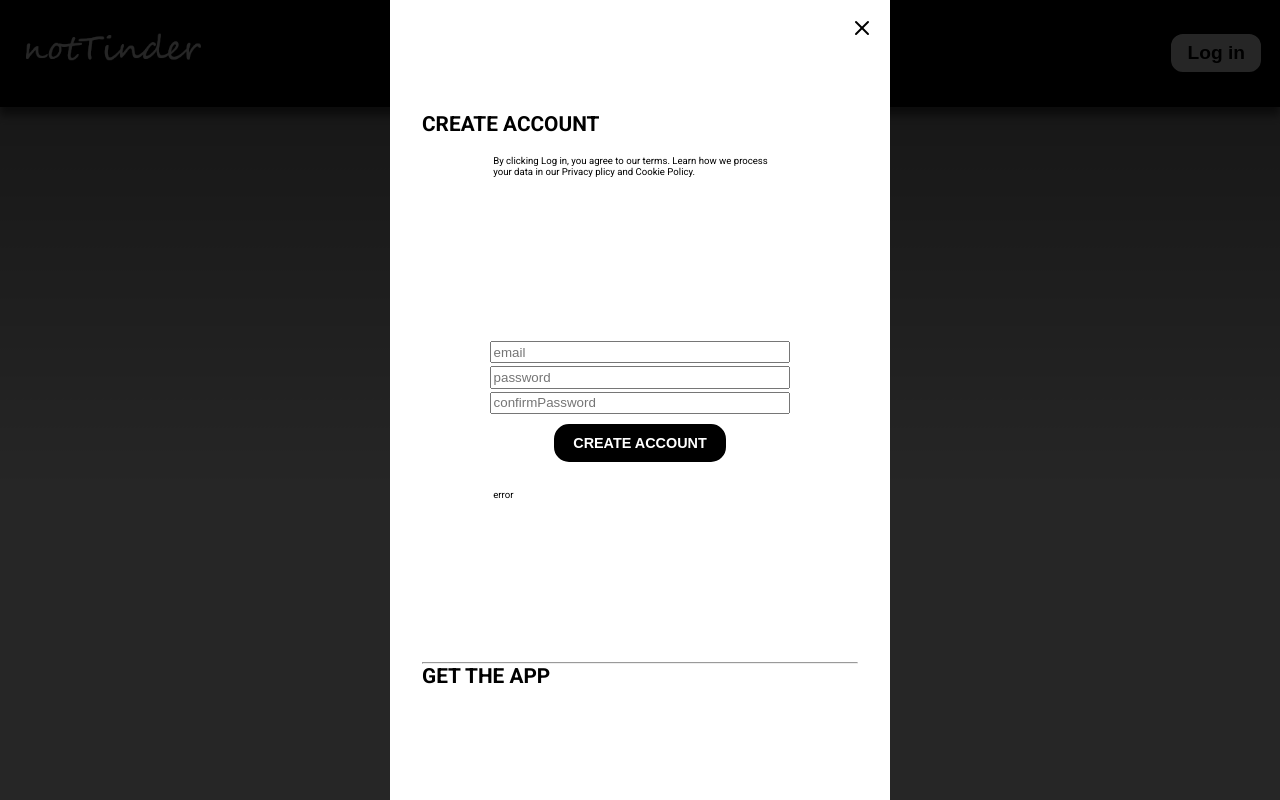
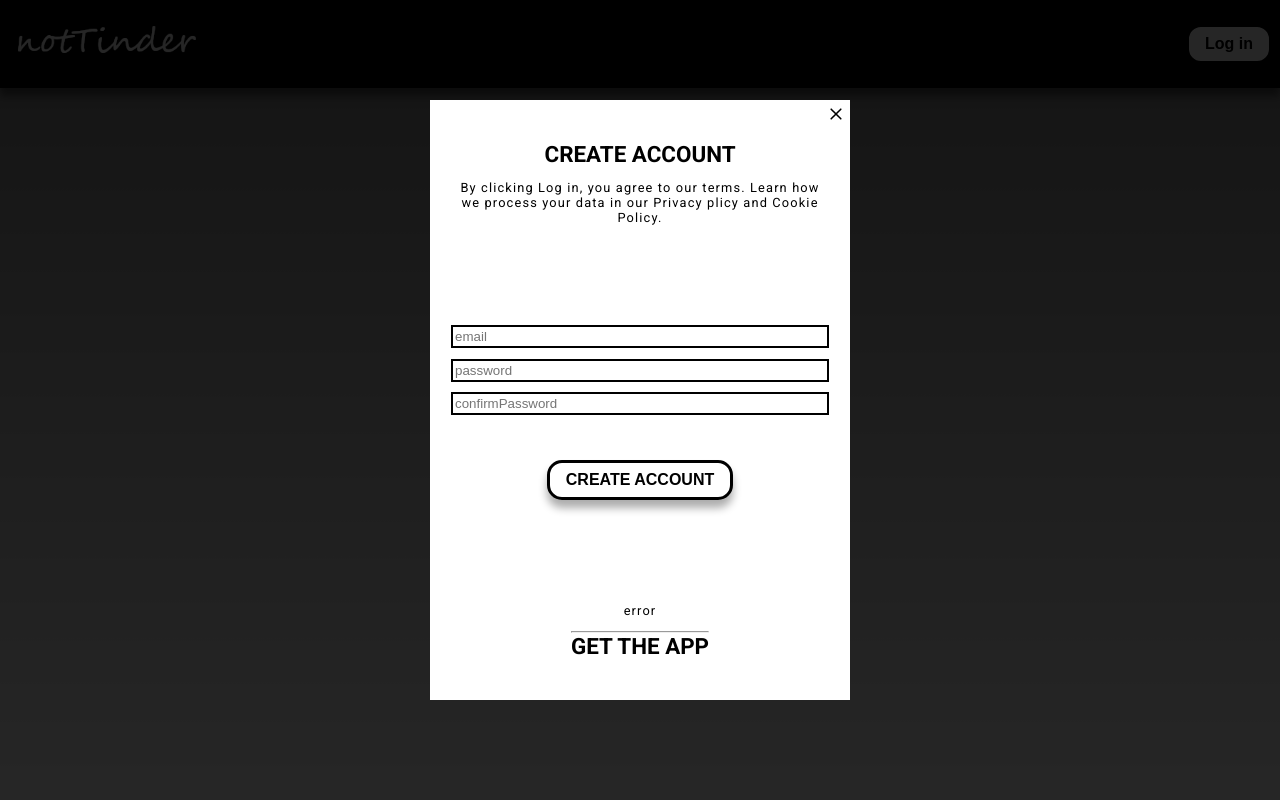
Before and after one commit to NikolaJoksimovic/not-tinder, a React (Create React App) app: page / in a window 1280 px wide. Both pictures are taken after a click on the button "Log in". Built offline with nearby package versions, Linux system fonts and the light colour scheme.

Commit message:
reform whole css from basicly scratch..

```diff
--- a/src/components/AuthorizationModal.js
+++ b/src/components/AuthorizationModal.js
@@ -21,19 +21,24 @@ const AuthorizationModal = ({ setShowModal }) => {
     e.preventDefault();
   };
   return (
-    <div className='authorization-modal-overlay'>
-      <div className='authorization-modal'>
+    <div className='authorization-modal-overlay center-flex-column'>
+      <div className='authorization-modal center-flex-column'>
         <FiX onClick={handleClick} className='fiX-icon'></FiX>
         <header>
-          <div className='create-acc-inscription'>
+          <div className='create-acc-inscription center-flex-column'>
             <h3>{isSignUp ? "CREATE ACCOUNT" : "LOG IN"}</h3>
-          </div>
             <p>
               By clicking Log in, you agree to our terms. Learn how we process
               your data in our Privacy plicy and Cookie Policy.
             </p>
+          </div>
         </header>
-        <form action='' onSubmit={handleSubmit} className='modal-form'>
+        <form
+          action=''
+          onSubmit={handleSubmit}
+          className='modal-form center-flex-column'
+        >
+          <div className='form-inputs center-flex-column'>
             <input
               type='email'
               id='email'
@@ -58,12 +63,13 @@ const AuthorizationModal = ({ setShowModal }) => {
               required={true}
               onChange={handleChange}
             />
-          <button type='submit' className='modal-submit-btn'>
+          </div>
+          <button type='submit' className='primary-btn modal-submit-btn'>
             {isSignUp ? "CREATE ACCOUNT" : "LOG IN"}
           </button>
-          <p>{error}error</p>
         </form>
         <footer>
+          <p className='modal-error-msg'>{error}error</p>
           <hr />
           <h3>GET THE APP</h3>
         </footer>
--- a/src/components/Navbar.js
+++ b/src/components/Navbar.js
@@ -6,12 +6,12 @@ const Navbar = ({ authorizationToken, setShowModal }) => {
     setShowModal(true);
   };
   return (
-    <nav>
+    <nav className='center-flex-row'>
       <div className='logo-container'>
         <img src={logo} alt='logo.png' className='logo' />
       </div>
       {!authorizationToken && (
-        <button className='nav-btn' onClick={handleClick}>
+        <button className='primary-btn nav-btn' onClick={handleClick}>
           Log in
         </button>
       )}
--- a/src/index.css
+++ b/src/index.css
@@ -13,10 +13,12 @@
   --gf-primary: "Roboto", sans-serif;
 
   /* border */
-  --border-black: 0.2rem solid black;
-  --border-white: 0.2rem solid white;
-  --text-shadow-white: 0.05rem 0.05rem rgb(207, 205, 205);
-  --box-shadow-navbar: 0 0.5rem 0.5rem rgb(78, 78, 78);
+  --border-black: 0.2em solid black;
+  --border-white: 0.2em solid white;
+  --text-shadow-white: 0.03em 0.03em rgb(255, 255, 255);
+  --box-shadow-navbar: 0 0.5em 0.5em rgb(78, 78, 78);
+  --btn-shadow-primary: 0 0.5em 0.5em rgb(78, 78, 78);
+  --btn-shadow-secondary: 0 0.5em 0.5em rgb(173, 173, 173);
 }
 * {
   box-sizing: border-box;
@@ -28,26 +30,68 @@ body {
 }
 h1 {
   text-transform: capitalize;
-  margin: 1rem;
-  padding: 1rem;
+  text-align: center;
+  margin: 0.5em;
+  padding: 0.5em;
   font-size: 2.5rem;
+}
+h2 {
 }
 h3 {
   font-size: 0.9rem;
 }
+h4 {
+}
+h5 {
+}
 p {
   font-size: 0.6rem;
+  letter-spacing: 0.2em;
+  padding: 0.5em;
+  margin: 0.5em;
 }
+
 button {
-  margin: 0.5rem;
-  padding: 0.5rem 1rem;
+  margin: 0.5em;
+  padding: 0.5em 1em;
   font-weight: 900;
   font-size: 0.7rem;
   border-radius: 15px;
+  cursor: pointer;
 
   border: var(--border-black);
   color: var(--clr-primary);
   background: var(--clr-secondary);
+}
+@media screen and (min-width: 768px) {
+  h1 {
+    font-size: 3rem;
+  }
+  h3 {
+    font-size: 1.2rem;
+  }
+  button {
+    font-size: 0.85rem;
+  }
+  p {
+    font-size: 0.75rem;
+    letter-spacing: 0.1em;
+  }
+}
+@media screen and (min-width: 1180px) {
+  h1 {
+    font-size: 3.5rem;
+  }
+  h3 {
+    font-size: 1.4rem;
+  }
+  button {
+    font-size: 1rem;
+  }
+  p {
+    font-size: 0.8rem;
+    letter-spacing: 0.09em;
+  }
 }
 .primary-btn {
   text-transform: uppercase;
@@ -58,175 +102,182 @@ button {
   color: var(--clr-secondary);
   border: var(--border-white);
 }
+.height-700 {
+  min-height: 700px;
+}
+.height-600 {
+  min-height: 600px;
+}
 .height-500 {
-  min-height: 500px;
+  /* AKO IKADA TREBA DA SE PRODUZI DOLE KOD ROTIRANJA EKRANA */
+  /* min-height: 500px; */
 }
-/* HOME PAGE */
-/* NAVBAR */
-nav {
-  width: 100%;
-  position: fixed;
-  top: 0;
-  background-color: var(--clr-primary);
-  display: flex;
-  flex-direction: column;
-  justify-content: center;
-  align-items: center;
-  box-shadow: var(--box-shadow-navbar);
+.height-400 {
+  min-height: 400px;
 }
-.logo-container {
-  width: 190px;
-  margin: 0.3rem;
-}
-.logo {
-  width: 100%;
-  object-fit: contain;
-}
-.nav-btn {
-  margin: 0 1rem 1rem 0;
-}
-.nav-btn:hover {
-  background-color: var(--clr-primary);
-  border: var(--border-white);
-  color: var(--clr-secondary);
-}
-/* HOME-SECTION */
-.overlay {
-  width: 100vw;
-  height: 500px;
-  background: var(--clr-overlay);
-}
-.home-section {
-  height: 100vh;
-  width: 100vw;
+.center-flex-column {
   display: flex;
   flex-direction: column;
   justify-content: center;
   align-items: center;
 }
-.home {
-  width: 100%;
+.center-flex-row {
+  display: flex;
+  flex-direction: row;
+  justify-content: center;
+  align-items: center;
+}
+/* HOME PAGE */
+.overlay {
+  display: flex;
+  flex-direction: column;
+  background: var(--clr-overlay);
+}
+/* NAVBAR */
+nav {
+  height: 4rem;
+  background-color: var(--clr-primary);
+  justify-content: space-between !important;
+  box-shadow: var(--box-shadow-navbar);
+}
+.logo-container {
+  height: 4rem;
+}
+.logo {
+  object-fit: contain;
+  height: 100%;
+  padding: 0.5em;
+}
+.nav-btn {
+  text-transform: none;
+}
+/* HOME-SECTION */
+.home-section {
+  height: calc(100vh - 4rem);
+  display: flex;
 }
 .nottinder-inscription {
   text-shadow: var(--text-shadow-white);
+  position: relative;
 }
 .nottinder-inscription::after {
   content: "\00AE";
-  font-size: 1rem;
+  position: absolute;
+  top: 0.5em;
+  font-size: 0.6em;
+}
+.create-acc-btn {
+  box-shadow: var(--btn-shadow-secondary);
+}
+.create-acc-btn:hover {
+  box-shadow: var(--btn-shadow-primary);
+}
+@media screen and (min-width: 768px) {
+  nav {
+    height: 5rem;
+  }
+  .logo-container {
+    height: 5rem;
+  }
+  .home-section {
+    height: calc(100vh - 5rem);
+  }
+}
+@media screen and (min-width: 1180px) {
+  nav {
+    height: 5.5rem;
+  }
+  .logo-container {
+    height: 5.5rem;
+  }
+  .home-section {
+    height: calc(100vh - 5.5rem);
+  }
 }
 /* MODAL */
 .authorization-modal-overlay {
-  position: absolute;
   width: 100vw;
   height: 100vh;
+  position: fixed;
+  top: 0;
+  left: 0;
   background: var(--clr-modal-overlay);
 }
 .authorization-modal {
+  position: relative;
+  width: 80%;
+  height: 80%;
+  max-width: 300px;
+  max-height: 600px;
   background-color: var(--clr-secondary);
-  position: absolute;
-  top: 50%;
-  left: 50%;
-  transform: translate(-50%, -50%);
-  width: 80%;
-  max-width: 350px;
-  height: 80%;
-  min-height: 450px;
-  padding: 2rem;
-
-  display: flex;
-  flex-direction: column;
-  justify-content: space-around;
+  justify-content: space-around !important;
 }
-.create-acc-inscription {
-  position: relative;
+.authorization-modal header {
+  text-align: center;
 }
-.modal-form {
-  display: flex;
-  flex-direction: column;
-  justify-content: space-around;
+.create-acc-inscription p {
+  width: 90%;
+  font-weight: 400;
 }
 .fiX-icon {
+  font-size: 1.5rem;
   position: absolute;
   top: 0;
   right: 0;
-  margin: 0.5rem 0.5rem 0 0;
-  font-size: 1.1rem;
+  padding: 0.1em;
+  margin: 0.1em;
+  transition: all 0.5s;
+  cursor: pointer;
 }
-.authorization-modal p {
-  width: 75%;
-  max-width: 300px;
-  padding: 0.2rem;
-  margin: 1rem auto 0 auto;
+.fiX-icon:hover {
+  transform: rotate(180deg);
+}
+.modal-form {
+  width: 100%;
+}
+.form-inputs {
+  width: 100%;
+  margin-bottom: 2em;
 }
 input[type="email"],
 input[type="password"] {
-  padding: 0.1rem;
-  margin: 0.1rem auto 0.1rem auto;
-  width: 100%;
-  max-width: 300px;
+  width: 90%;
+  padding: 0.15em;
+  margin: 0.4em 0 0.4em 0;
+  border: var(--border-black);
+}
+.modal-error-msg {
+  text-align: center;
 }
 .modal-submit-btn {
-  background-color: var(--clr-primary);
-  border: var(--border-black);
-  color: var(--clr-secondary);
-  font-size: 0.6rem;
-  max-width: 80%;
-  margin-left: auto;
-  margin-right: auto;
+  box-shadow: var(--btn-shadow-secondary);
 }
-/* END OF HOME PAGE */
-
-/* RESPONISVNES */
-
-@media screen and (min-width: 768px) {
-  h1 {
-    font-size: 3.5rem;
+.modal-submit-btn:hover {
+  box-shadow: var(--btn-shadow-primary);
+}
+/* ROTATED PHONE.. */
+@media screen and (max-height: 500px) {
+  .authorization-modal {
+    width: 80%;
+    max-width: 600px;
   }
-  h3 {
-    font-size: 1.1rem;
-  }
-  button {
-    font-weight: 900;
-    font-size: 1rem;
-  }
-  nav {
+  .modal-form {
+    width: 80%;
     flex-direction: row;
     justify-content: space-between;
   }
-  .logo-container {
-    margin: 1rem;
-  }
-  .nav-btn {
-    margin: 0 1rem 0 0;
-  }
-  .authorization-modal {
-    max-width: 400px;
-    min-height: 700px;
-  }
-  .fiX-icon {
-    font-size: 1.3rem;
-    margin: 0.8rem 0.8rem 0 0;
-  }
   .modal-submit-btn {
-    font-size: 0.9rem;
+    width: 100px;
   }
 }
-@media screen and (min-width: 1170px) {
-  h1 {
-    font-size: 4.5rem;
-  }
-  h3 {
-    font-size: 1.3rem;
-  }
-  button {
-    font-size: 1.2rem;
-  }
+@media screen and (min-width: 768px) {
   .authorization-modal {
-    max-width: 500px;
-    min-height: 800px;
-  }
-  .fiX-icon {
-    font-size: 1.5rem;
-    margin: 1rem 1rem 0 0;
+    max-width: 350px;
   }
 }
+@media screen and (min-width: 1180px) {
+  .authorization-modal {
+    max-width: 420px;
+  }
+}
+/* END OF HOME PAGE */
--- a/src/pages/Home.js
+++ b/src/pages/Home.js
@@ -13,19 +13,19 @@ const Home = () => {
   // RETURN
   return (
     <div className='overlay'>
-      <section className='home-section'>
       <Navbar
         authorizationToken={authorizationToken}
         setShowModal={setShowModal}
       ></Navbar>
+      <section className='home-section center-flex-column height-400'>
         <h1 className='nottinder-inscription'>not tinder</h1>
-        <button className='primary-btn' onClick={handleClick}>
+        <button className='primary-btn create-acc-btn' onClick={handleClick}>
           {authorizationToken ? "signout" : "Create Account"}
         </button>
+      </section>
       {showModal && (
         <AuthorizationModal setShowModal={setShowModal}></AuthorizationModal>
       )}
-      </section>
     </div>
   );
 };
```
Lines whose indentation alone changed are shown as unchanged.
